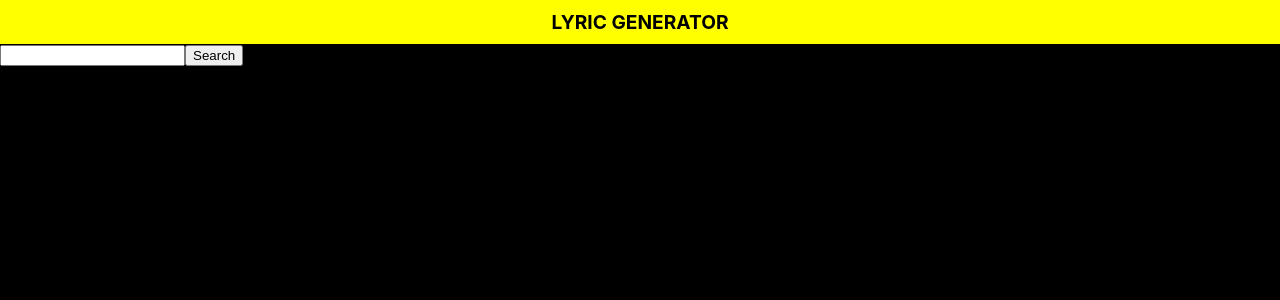
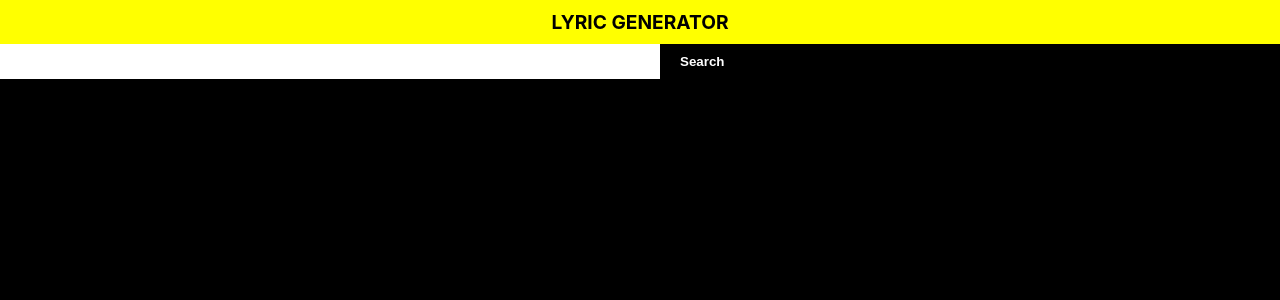
Before and after one commit to devefe1/lyric_generatornew, a React (Create React App) app in the folder lyric_generator/: page / in a window 1280 px wide. Shown: the top 300 px of the page. Built offline with nearby package versions, Linux system fonts and the light colour scheme.

Commit message:
searchbar

```diff
--- a/lyric_generator/src/App.css
+++ b/lyric_generator/src/App.css
@@ -11,3 +11,22 @@
   background-color: black;
   height: 100vh;
 }
+
+/* .search {
+
+  justify-content: center;
+  padding-top: 5px;
+} */
+.searchbar {
+  width: 50%;
+  border: none;
+  padding: 10px;
+}
+
+.searchbutton {
+  background-color: black;
+  border: none;
+  padding: 10px 20px;
+  color: white;
+  font-weight: bold;
+}
--- a/lyric_generator/src/App.js
+++ b/lyric_generator/src/App.js
@@ -14,7 +14,7 @@ class App extends Component {
                   </form>
               </div>
       </div>
-    );
+     );
    }
 }
 
```
